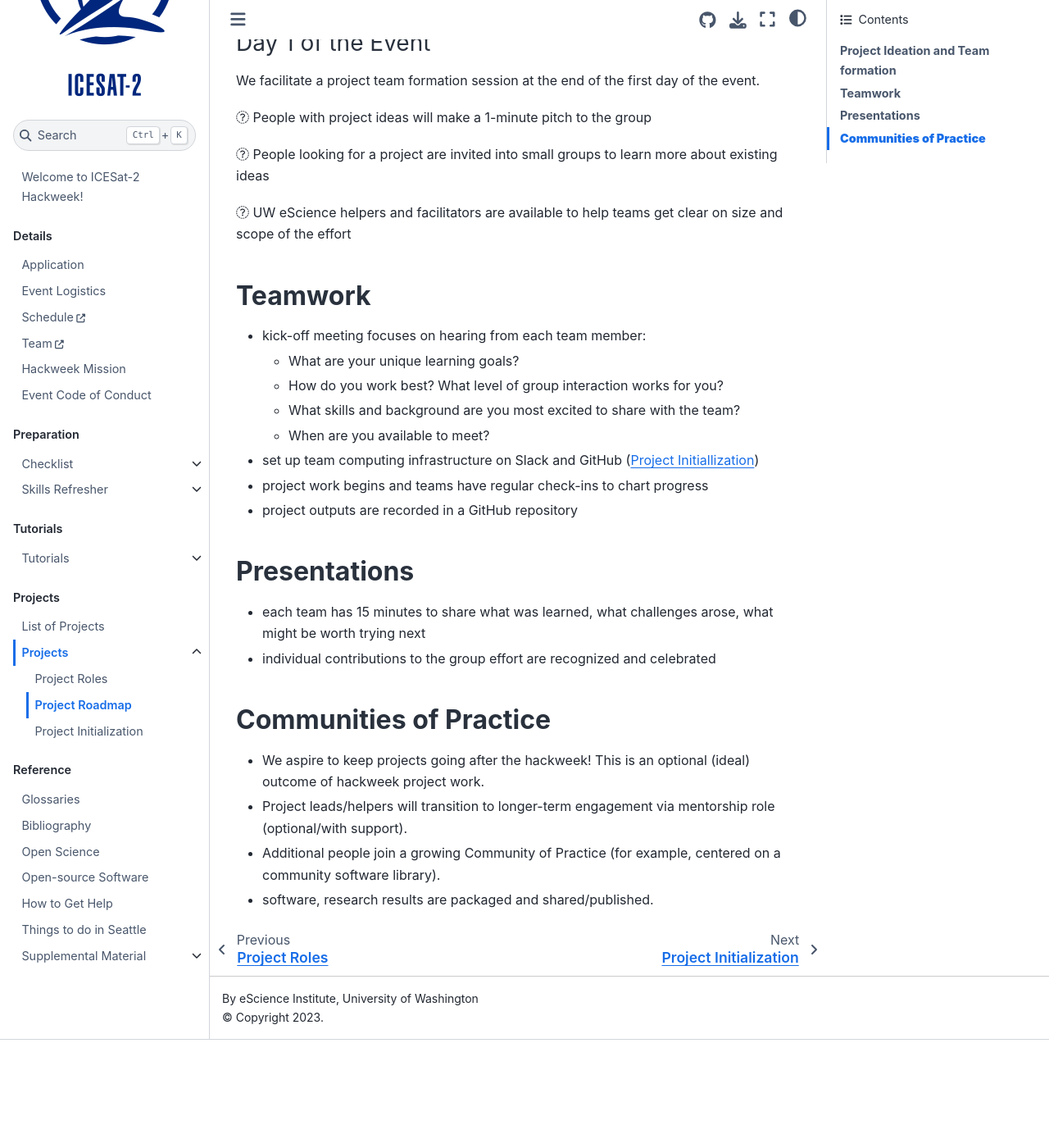
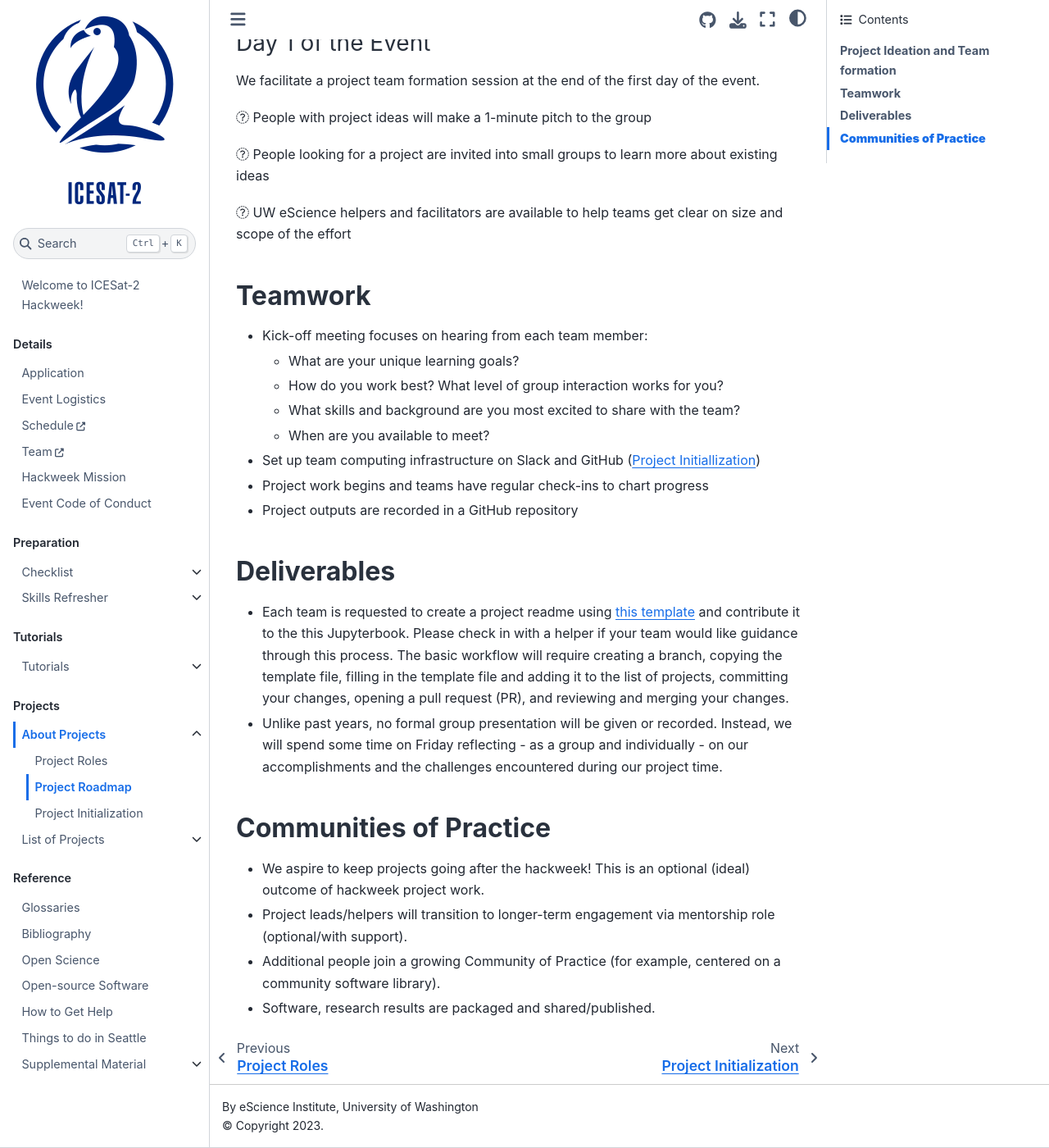
Before and after one commit to ICESAT-2HackWeek/ICESat-2-Hackweek-2023, a Jupyter Book: the page built from book/projects/project_roadmap.md, in a window 1280 px wide and 1400 px high, scrolled down 865 px. Shown: the whole window at 82% size. Built offline with Jupyter Book 1.0.4 settings and Sphinx 7.4.7 and the Sphinx Book theme 1.1.4, drawn with Linux system fonts in a browser that asks for light colours; pages that are not in the unit, such as notebooks, are missing from menus; before the commit the page ends 2133 px from its top, so only the background shows below that.

Commit message:
update project presentation to new readme of deliverables format (#76)

```diff
--- a/book/_toc.yml
+++ b/book/_toc.yml
@@ -58,12 +58,14 @@ parts:
         - file: tutorials/snow-depth/applications-tutorial-snow-depth
 - caption: Projects
   chapters:
-    - file: projects/list_of_projects
     - file: projects/index
       sections:
         - file: projects/project_roles
         - file: projects/project_roadmap
         - file: projects/project_initialization
+    - file: projects/list_of_projects
+      sections:
+        - file: projects/project_readmes/project_readme_template
 - caption: Reference
   chapters:
     - file: reference/glossary
--- a/book/projects/index.md
+++ b/book/projects/index.md
@@ -1,4 +1,4 @@
-# Projects
+# About Projects
 
 During hackweeks we invite participants to collaborate in small group project teams (usually 5-7 people). Projects provide unique opportunities for networking, advancing research and learning new things:
 
--- a/book/projects/project_roadmap.md
+++ b/book/projects/project_roadmap.md
@@ -35,23 +35,24 @@ We facilitate a project team formation session at the end of the first day of th
 
 ## **Teamwork**
 
-* kick-off meeting focuses on hearing from each team member:
+* Kick-off meeting focuses on hearing from each team member:
     * What are your unique learning goals?
     * How do you work best? What level of group interaction works for you?
     * What skills and background are you most excited to share with the team?
     * When are you available to meet?
-* set up team computing infrastructure on Slack and GitHub ([Project Initiallization](project_initialization))
-* project work begins and teams have regular check-ins to chart progress
-* project outputs are recorded in a GitHub repository
+* Set up team computing infrastructure on Slack and GitHub ([Project Initiallization](project_initialization))
+* Project work begins and teams have regular check-ins to chart progress
+* Project outputs are recorded in a GitHub repository
 
-## **Presentations**
+## **Deliverables**
 
-* each team has 15 minutes to share what was learned, what challenges arose, what might be worth trying next
-* individual contributions to the group effort are recognized and celebrated
+* Each team is requested to create a project readme using [this template](project_readmes/project_readme_template) and contribute it to the this Jupyterbook. Please check in with a helper if your team would like guidance through this process. The basic workflow will require creating a branch, copying the template file, filling in the template file and adding it to the list of projects, committing your changes, opening a pull request (PR), and reviewing and merging your changes.
+* Unlike past years, no formal group presentation will be given or recorded. Instead, we will spend some time on Friday reflecting - as a group and individually - on our accomplishments and the challenges encountered during our project time.
+
 
 ## **Communities of Practice**
 
 * We aspire to keep projects going after the hackweek! This is an optional (ideal) outcome of hackweek project work.
 * Project leads/helpers will transition to longer-term engagement via mentorship role (optional/with support).
 * Additional people join a growing Community of Practice (for example, centered on a community software library).
-* software, research results are packaged and shared/published.
+* Software, research results are packaged and shared/published.
```
Also changed, not shown: book/projects/list_of_projects.md (+1 -1 lines), book/projects/project_initialization.md (+2 -2 lines), book/projects/project_readmes/project_readme_template.md (added, +52 -0 lines).
